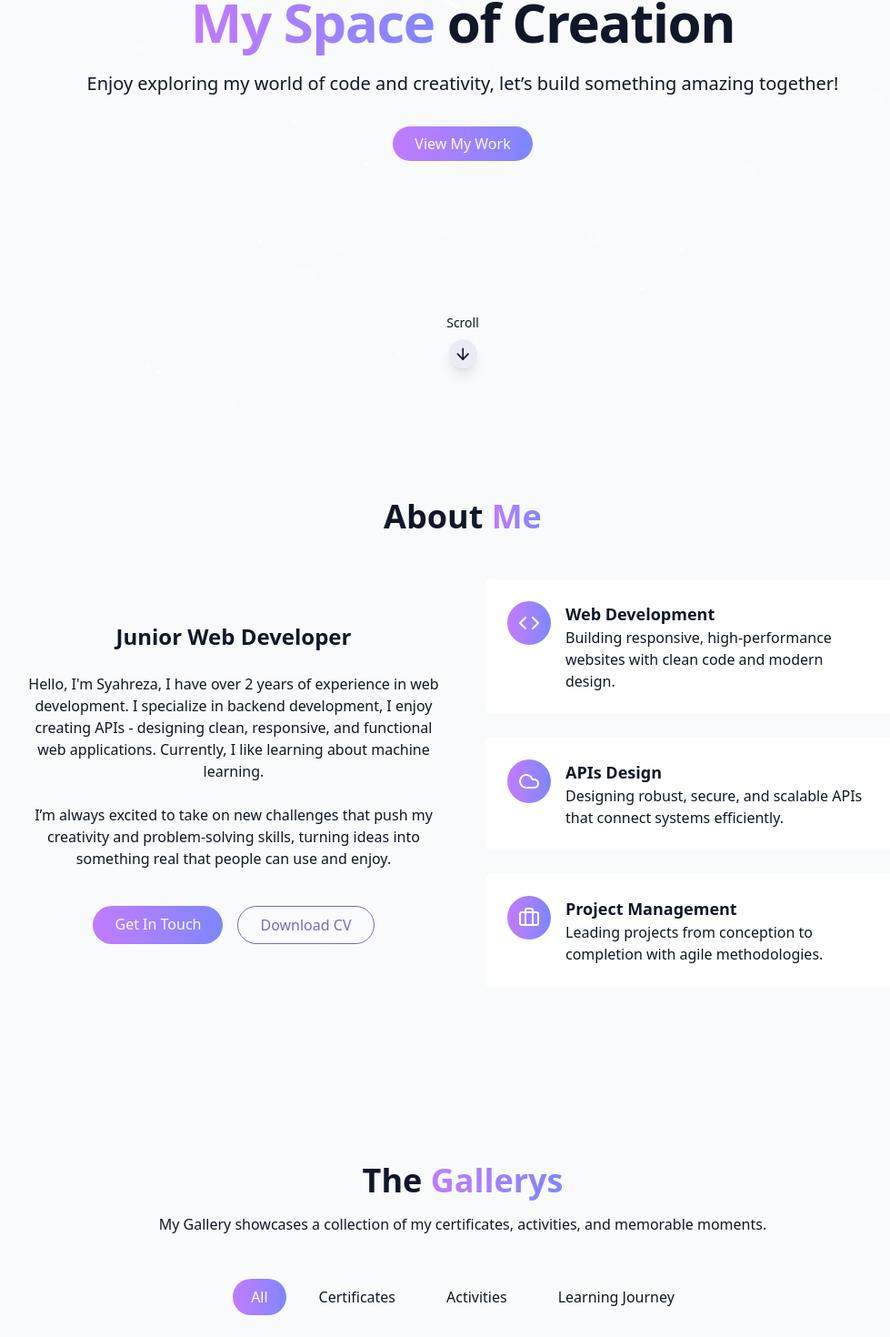
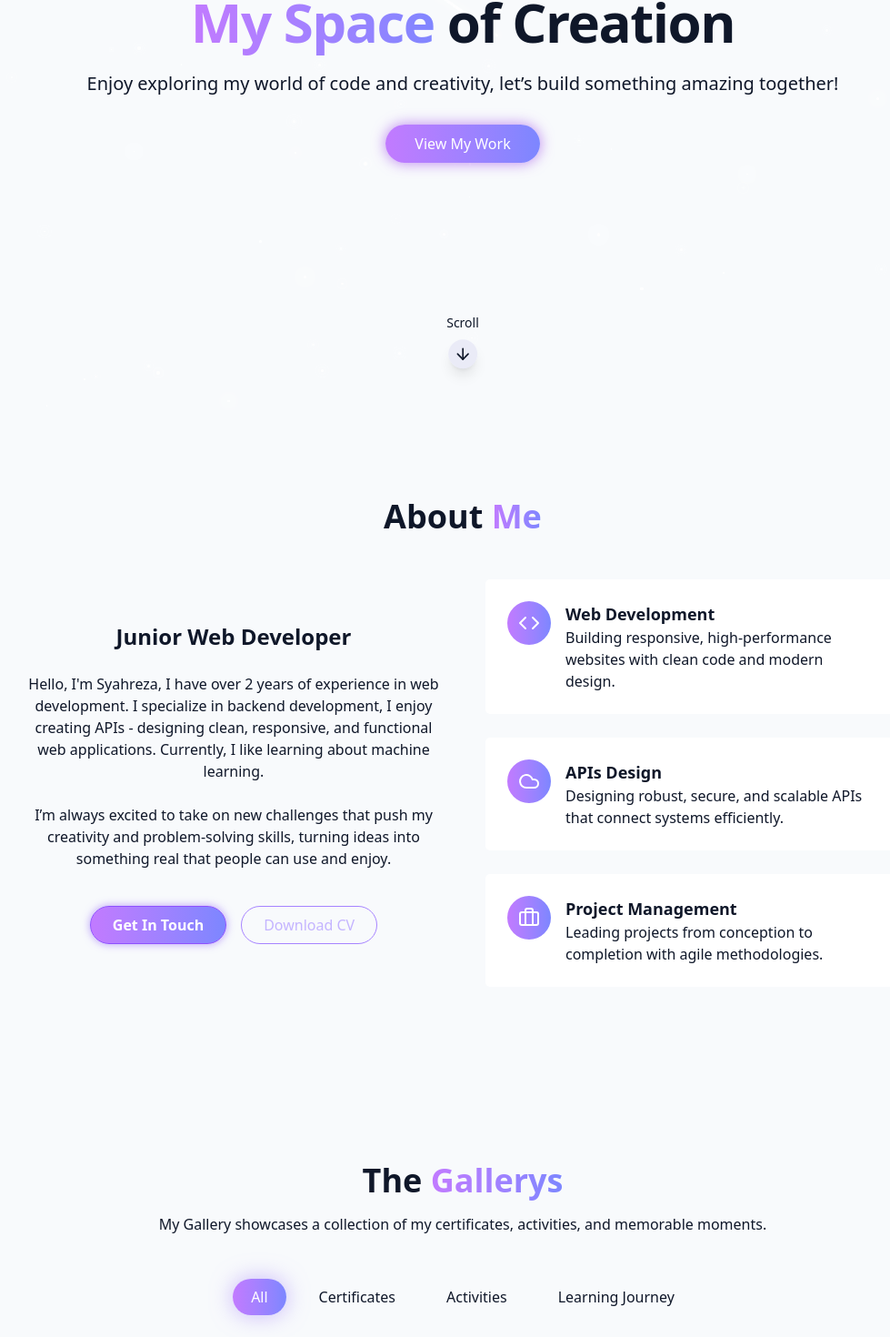
Before and after one commit to yazasyahreza/syahreza-porto, a React (Vite) app: page / in a window 1280 px wide. Shown: the part 348-1818 px from the top of the page at 91% size, without its empty margins (131-1110 px from the left). Built offline with nearby package versions, Linux system fonts and the light colour scheme.

Commit message:
perubahan tombol

```diff
--- a/src/components/AboutSection.jsx
+++ b/src/components/AboutSection.jsx
@@ -30,13 +30,20 @@ export const AboutSection = () => {
             </p>
 
             <div className="flex flex-col sm:flex-row gap-4 pt-4 justify-center">
-              <a href="#contact" className="cosmic-button">
+              <a
+                href="#contact"
+                className="cosmic-button relative px-6 py-2 text-white font-semibold rounded-full border border-violet-500
+             shadow-[0_0_10px_rgba(139,92,246,0.6)] hover:shadow-[0_0_25px_rgba(139,92,246,1)]
+             hover:border-violet-400 transition-all duration-850 ease-in-out"
+              >
                 Get In Touch
               </a>
 
               <a
                 href=""
-                className="px-6 py-2 rounded-full border border-primary text-primary hover:bg-primary/10 transition-colors duration-300"
+                className="relative px-6 py-2 rounded-full border border-violet-400 text-violet-300 font-medium
+             hover:text-white hover:shadow-[0_0_15px_rgba(139,92,246,0.6)] hover:border-violet-500
+             transition-all duration-850 ease-in-out"
               >
                 Download CV
               </a>
--- a/src/components/ContactSection.jsx
+++ b/src/components/ContactSection.jsx
@@ -190,7 +190,7 @@ export const ContactSection = () => {
                 type="submit"
                 disabled={isSubmitting}
                 className={cn(
-                  "cosmic-button w-full flex items-center justify-center gap-2"
+                  "cosmic-button relative text-white font-semibold rounded-full border border-violet-500 shadow-[0_0_10px_rgba(139,92,246,0.6)] hover:shadow-[0_0_25px_rgba(139,92,246,1)] hover:border-violet-400 transition-all duration-850 ease-in-out w-full flex items-center justify-center gap-2"
                 )}
               >
                 {isSubmitting ? "Sending.." : "Send Message"}
--- a/src/components/GallerysSection.jsx
+++ b/src/components/GallerysSection.jsx
@@ -62,7 +62,7 @@ export const GallerysSection = () => {
               className={cn(
                 "px-5 py-2 rounded-full transition-colors duration-300 capitalize",
                 activeCategory === category
-                  ? "bg-gradient-to-r from-purple-400 to-indigo-400 text-white"
+                  ? "bg-gradient-to-r from-purple-400 to-indigo-400 text-white shadow-[0_0_25px_rgba(167,139,250,0.6)] transition-all duration-300"
                   : "bg-secondary/70 text-foreground hover:bg-secondary/90"
               )}
             >
--- a/src/components/HeroSection.jsx
+++ b/src/components/HeroSection.jsx
@@ -33,7 +33,13 @@ export const HeroSection = () => {
           </p>{" "}
           <div className="pt-4 opacity-0 animate-fade-in-delay-3">
             {" "}
-            <a href="#projects" className="cosmic-button">
+            <a
+              href="#projects"
+              className="px-8 py-2.5 rounded-full text-white font-medium
+                    bg-gradient-to-r from-purple-400 to-indigo-400
+                    shadow-[0_0_15px_rgba(147,51,234,0.6)]
+                    animate-pulseGlow"
+            >
               {" "}
               View My Work{" "}
             </a>{" "}
--- a/src/components/ProjectsSection.jsx
+++ b/src/components/ProjectsSection.jsx
@@ -153,7 +153,9 @@ export const ProjectsSection = () => {
         <div className="text-center mt-12">
           <a
             href="https://github.com/yazasyahreza"
-            className="cosmic-button w-fit flex items-center mx-auto gap-2"
+            className="cosmic-button relative text-white font-semibold rounded-full border border-violet-500
+             shadow-[0_0_10px_rgba(139,92,246,0.6)] hover:shadow-[0_0_25px_rgba(139,92,246,1)]
+             hover:border-violet-400 transition-all duration-850 ease-in-out w-fit flex items-center mx-auto gap-2"
             target="_blank"
           >
             Check My Github <ArrowRight size={16} />
--- a/src/components/SkillsSection.jsx
+++ b/src/components/SkillsSection.jsx
@@ -56,7 +56,7 @@ export const SkillsSection = () => {
               className={cn(
                 "px-5 py-2 rounded-full transition-colors duration-300 capitalize",
                 activeCategory === category
-                  ? "bg-gradient-to-r from-purple-400 to-indigo-400 text-white"
+                  ? "bg-gradient-to-r from-purple-400 to-indigo-400 text-white shadow-[0_0_25px_rgba(167,139,250,0.6)] transition-all duration-300"
                   : "bg-secondary/70 text-foreground hover:bg-secondary"
               )}
             >
```
